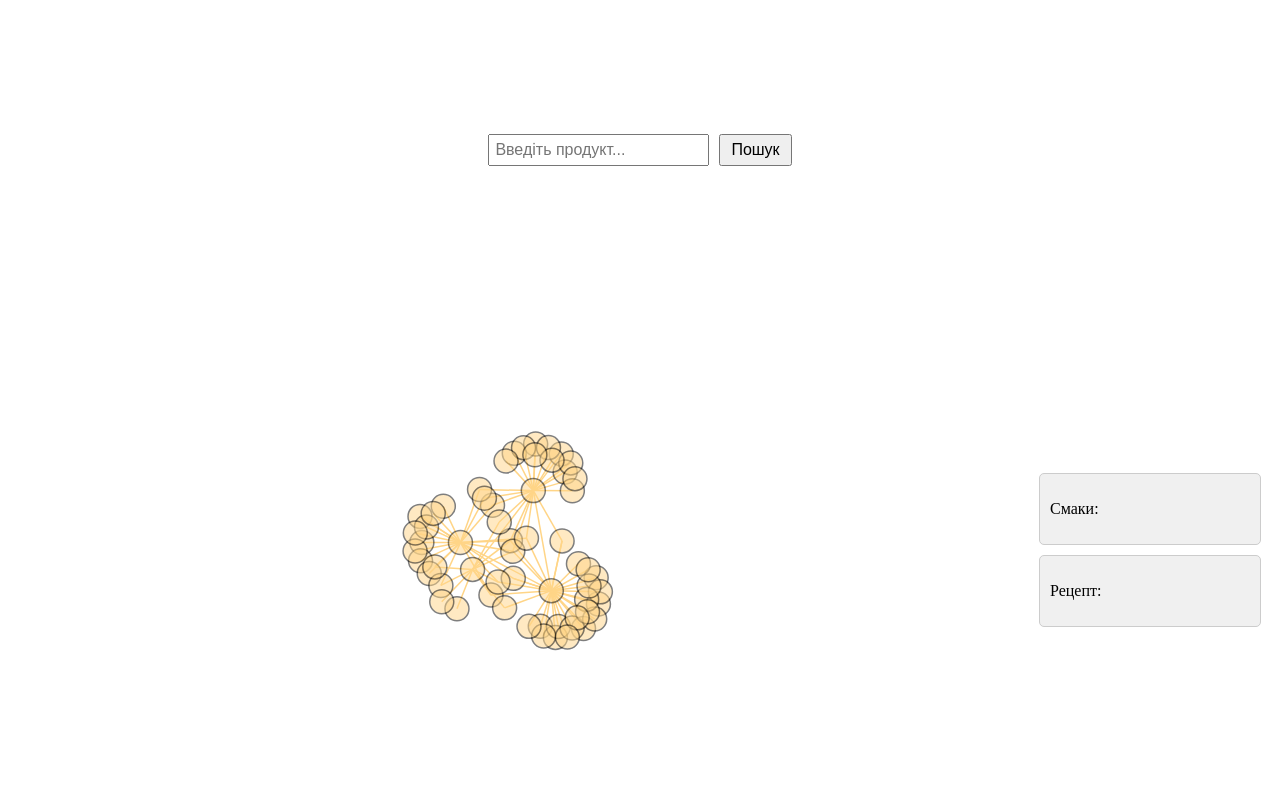
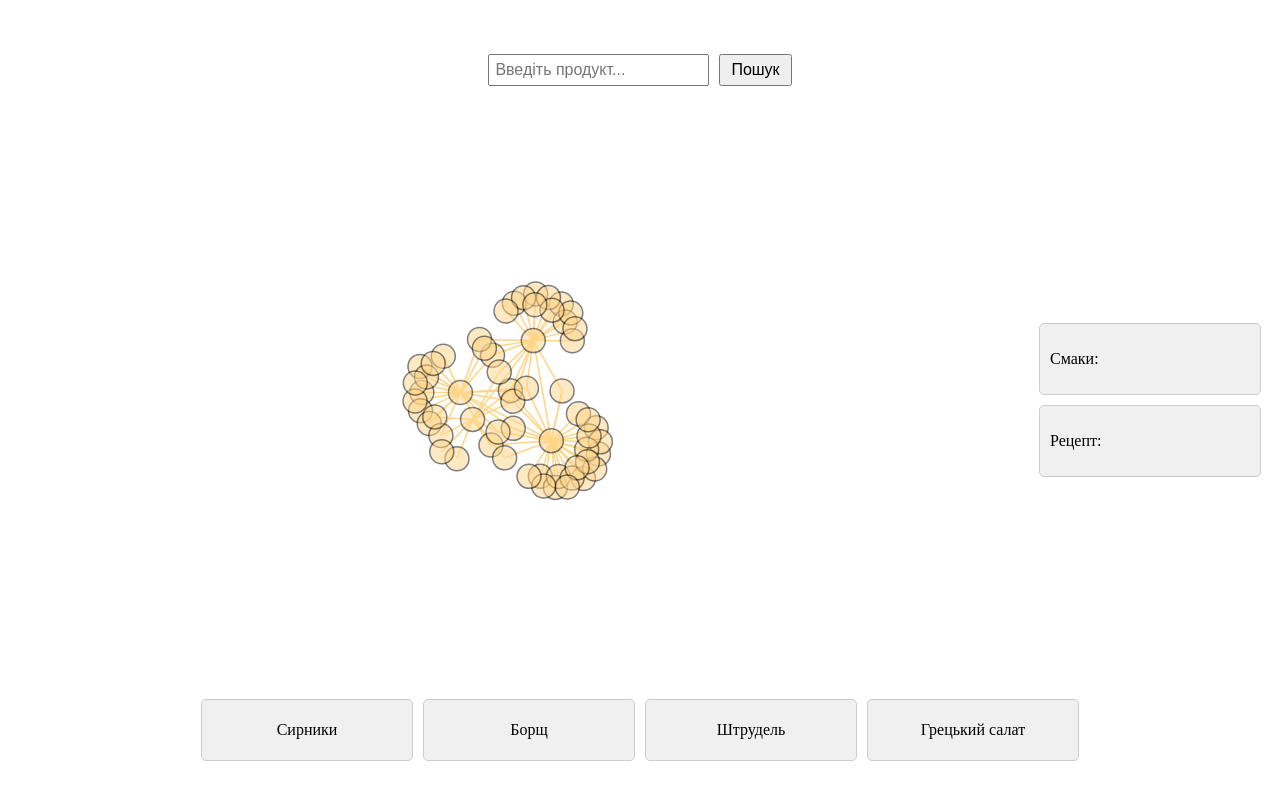
Before and after one commit to Hexxie/TasteCreator, a plain HTML site: page index.html in a window 1280 px wide. Drawn offline with nearby package versions, Linux system fonts and the light colour scheme; animation ran at ten frames a second.

Commit message:
Added buttons for prepared recipes

```diff
--- a/index.html
+++ b/index.html
@@ -33,6 +33,20 @@
             </div>
         </div>
     </div>
+    <div class="center-container">
+        <div class="recipe-btn">
+            <p>Сирники</p>
+        </div>
+        <div class="recipe-btn">
+            <p>Борщ</p>
+        </div>
+        <div class="recipe-btn">
+            <p>Штрудель</p>
+        </div>
+        <div class="recipe-btn">
+            <p>Грецький салат</p>
+        </div>
+    </div>
 
 </body>
 
--- a/index.js
+++ b/index.js
@@ -95,7 +95,8 @@ function updateRecipeList() {
       d3.select(this)
         .append("span")
         .text(" г");
-    });
+    }),
+    exit => exit.remove();
 }
 
   function addCurrentNode(currentNode) {
@@ -140,6 +141,7 @@ function updateRecipeList() {
         Object.keys(nodeFlavors[currentNode]).forEach(key => {
             totalFlavors[key] -= nodeFlavors[currentNode][key];
         });
+        updateRecipeList();
         updateTasteList();
     }
     }
@@ -282,14 +284,9 @@ function updateRecipeList() {
     const filteredLinks = data.links.filter(link =>
       currentNodes.includes(link.source.id) || currentNodes.includes(link.target.id)
     );
-    console.log(filteredLinks)
-    console.log(link.source)
-    console.log(link.target)
-    console.log(currentNodes)
 
     // Створюємо множину всіх вузлів, які з'єднані з вузлами у selectedNodes
     const connectedNodes = new Set(filteredLinks.flatMap(link => [link.source.id, link.target.id]));
-    console.log(connectedNodes)
 
     // Додаємо обрані вузли до connectedNodes, щоб вони залишалися видимими
     nodes.forEach(nodeId => connectedNodes.add(nodeId));
--- a/style.css
+++ b/style.css
@@ -5,6 +5,7 @@ body, html {
     display: flex;
     flex-direction: column;
     align-items: center;
+    gap: 10px;
 }
 
 /* Center the container holding the search box */
@@ -12,7 +13,7 @@ body, html {
     display: flex;
     justify-content: center;
     align-items: center;
-    flex-direction: column;
+    flex-direction: row;
     height: 100%;
 }
 
@@ -78,6 +79,23 @@ svg {
     width: 200px;
 }
 
+.recipe-btn {
+    background: #f0f0f0;
+    padding: 5px;
+    margin: 5px;
+    border: 1px solid #ccc;
+    border-radius: 5px;
+    width: 200px;
+    text-align: center;
+    cursor: pointer;
+    transition: background 0.3s ease; /* Плавний перехід кольору */
+}
+
+.recipe-btn:hover {
+    background: #e0e0e0; /* Новий колір при наведенні */
+    border-color: #999; /* Зміна кольору рамки при наведенні */
+}
+
 .link.fixed {
     stroke: orange;
     stroke-width: 1.5px;
```
